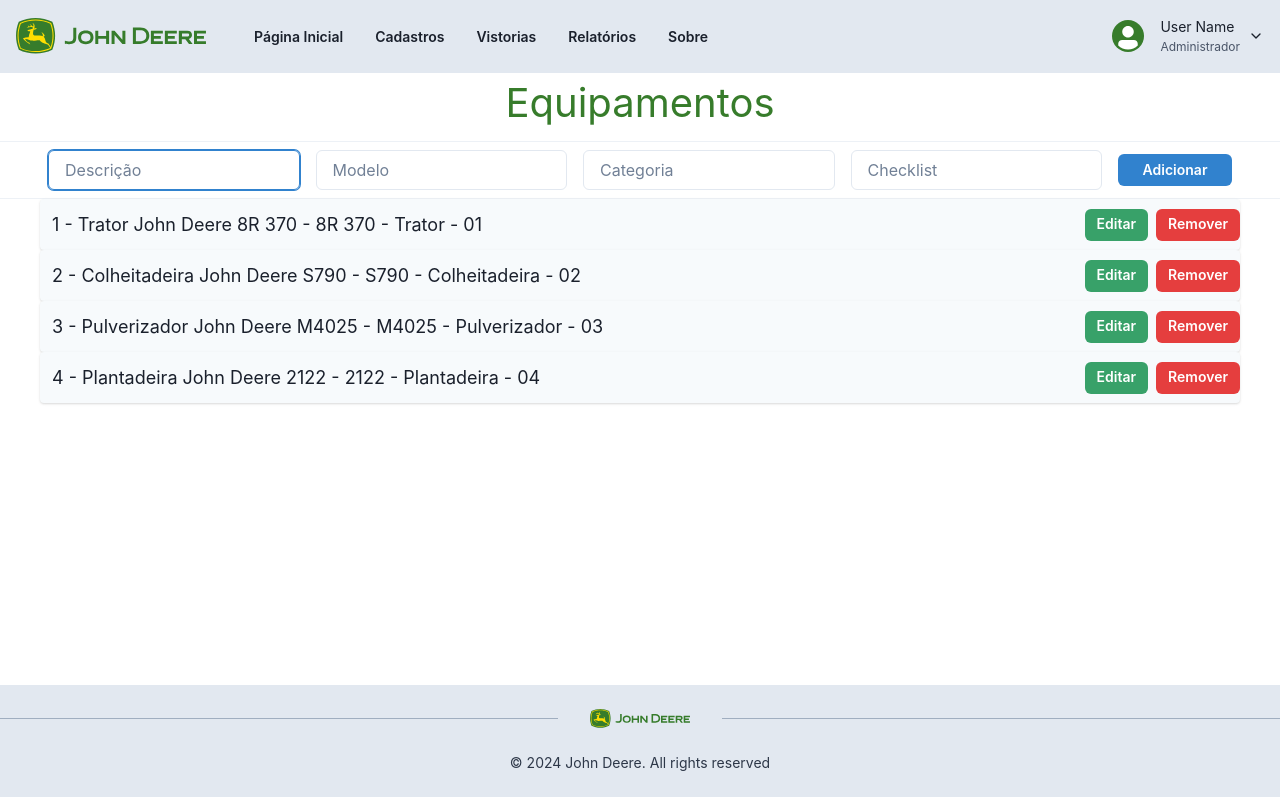
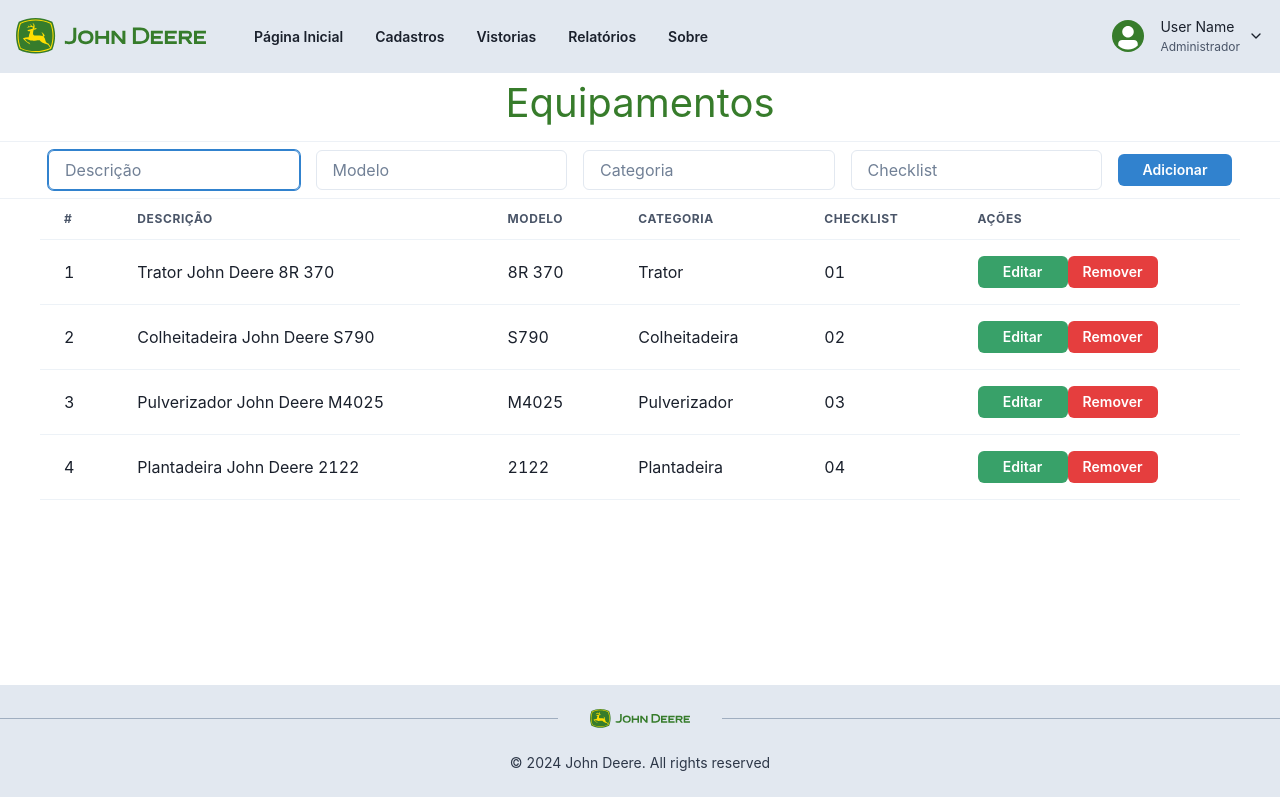
Before and after one commit to luisgaspari/PI-4S-JD-FrontEnd-v01, a React (Vite) app: page /equipments in a window 1280 px wide. Built offline with nearby package versions, Linux system fonts and the light colour scheme.

Commit message:
chore: Add react-table dependency and update equipment items component

```diff
--- a/package.json
+++ b/package.json
@@ -20,11 +20,13 @@
     "react": "^18.2.0",
     "react-dom": "^18.2.0",
     "react-icons": "^5.2.0",
-    "react-router-dom": "^6.23.0"
+    "react-router-dom": "^6.23.0",
+    "react-table": "^7.8.0"
   },
   "devDependencies": {
     "@types/react": "^18.2.66",
     "@types/react-dom": "^18.2.22",
+    "@types/react-table": "^7.7.20",
     "@typescript-eslint/eslint-plugin": "^7.2.0",
     "@typescript-eslint/parser": "^7.2.0",
     "@vitejs/plugin-react": "^4.2.1",
--- a/src/components/equipments/items/index.tsx
+++ b/src/components/equipments/items/index.tsx
@@ -1,4 +1,13 @@
-import { Button, Card, CardBody, HStack, Text } from "@chakra-ui/react";
+import { Button } from "@chakra-ui/react";
+import {
+  Table,
+  Thead,
+  Tbody,
+  Tr,
+  Th,
+  Td,
+  TableContainer,
+} from '@chakra-ui/react'
 
 interface ItemEquipmentProps {
     id: number;
@@ -11,15 +20,17 @@
 
 function ItemEquipment({ id, description, model, category, checklist, deleteEquipment }: ItemEquipmentProps) {
     return (
-            <Card size={'sm'} w={'150vh'} bg={'gray.50'}>
-                <HStack>
-                    <CardBody>
-                        <Text fontSize='lg'>{id} - {description} - {model} - {category} - {checklist}</Text>
-                    </CardBody>
-                    <Button size={'sm'} colorScheme="green">Editar</Button>
-                    <Button size={'sm'} onClick={() => deleteEquipment(id)} colorScheme="red">Remover</Button>
-                </HStack>
-            </Card>
+        <Tr>
+            <Td>{id}</Td>
+            <Td>{description}</Td>
+            <Td>{model}</Td>
+            <Td>{category}</Td>
+            <Td>{checklist}</Td>
+            <Td>
+                <Button width={'90px'} px={5} size={'sm'} colorScheme="green">Editar</Button>
+                <Button width={'90px'} px={5} size={'sm'} onClick={() => deleteEquipment(id)} colorScheme="red">Remover</Button>
+            </Td>
+        </Tr>
     )
 }
 
--- a/src/pages/equipments/index.tsx
+++ b/src/pages/equipments/index.tsx
@@ -4,6 +4,15 @@
 import { useEffect, useState } from "react";
 import FormEquipment from "../../components/equipments/form";
 import ItemEquipment from "../../components/equipments/items";
+import {
+  Table,
+  Thead,
+  Tbody,
+  Tr,
+  Th,
+  Td,
+  TableContainer,
+} from '@chakra-ui/react'
 
 function Equipments() {
 
@@ -70,11 +79,27 @@
         <Divider orientation='horizontal' />
         <FormEquipment equipments={equipments} setEquipments={setEquipments} />
         <Divider orientation='horizontal' />
+        <TableContainer w={'150vh'}>
+            <Table variant='simple'>
+                <Thead>
+                    <Tr>
+                        <Th>#</Th>
+                        <Th>Descrição</Th>
+                        <Th>Modelo</Th>
+                        <Th>Categoria</Th>
+                        <Th>Checklist</Th>
+                        <Th>Ações</Th>
+                    </Tr>
+                </Thead>
+                <Tbody>
                 {
                   equipments.map((equipment) => (
                     <ItemEquipment key={equipment.id} {...equipment} deleteEquipment={deleteEquipment} />
                   ))
                 }
+                </Tbody>
+            </Table>
+        </TableContainer>
       </Flex>
     </Layout>
   );
```
Also changed, not shown: 2 other files (tests, documents, lock files or other folders). Lines whose indentation alone changed are shown as unchanged.
